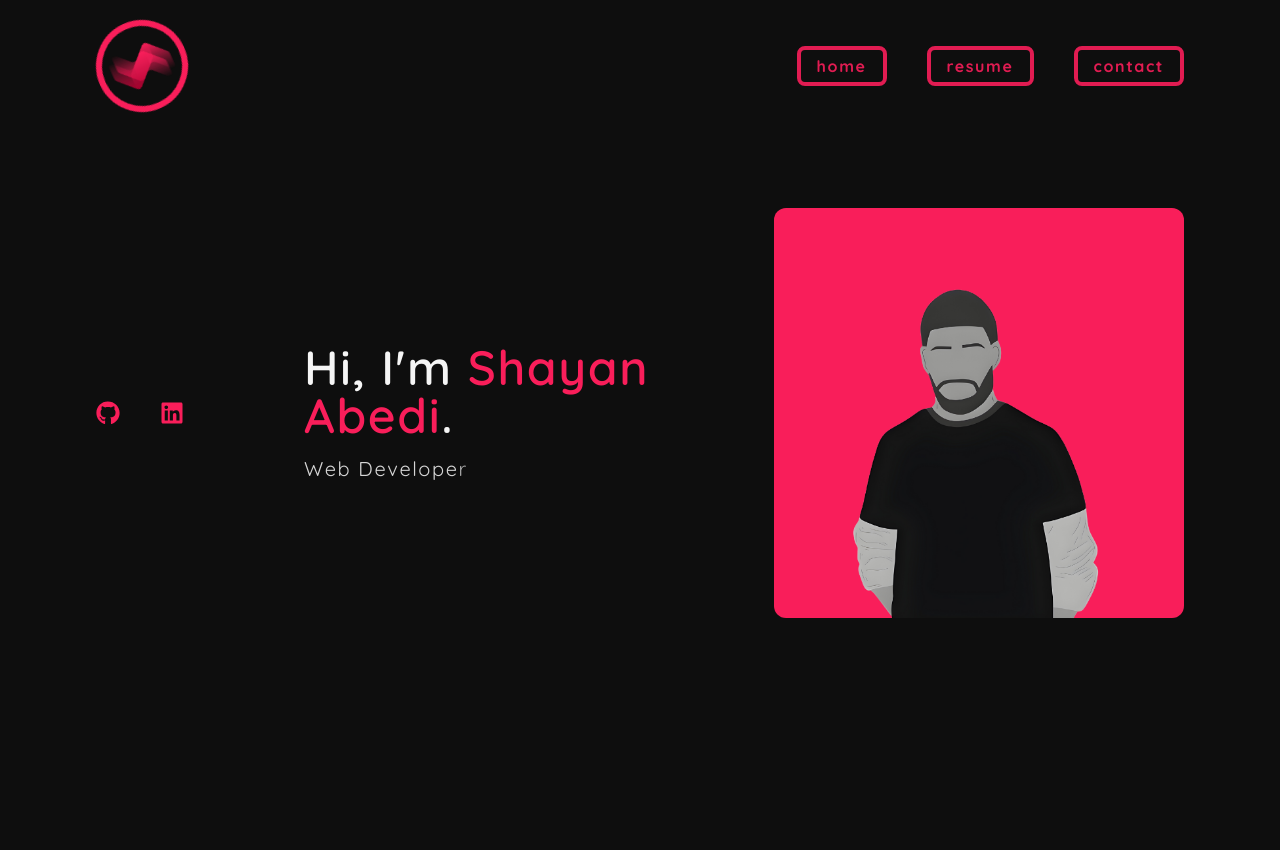
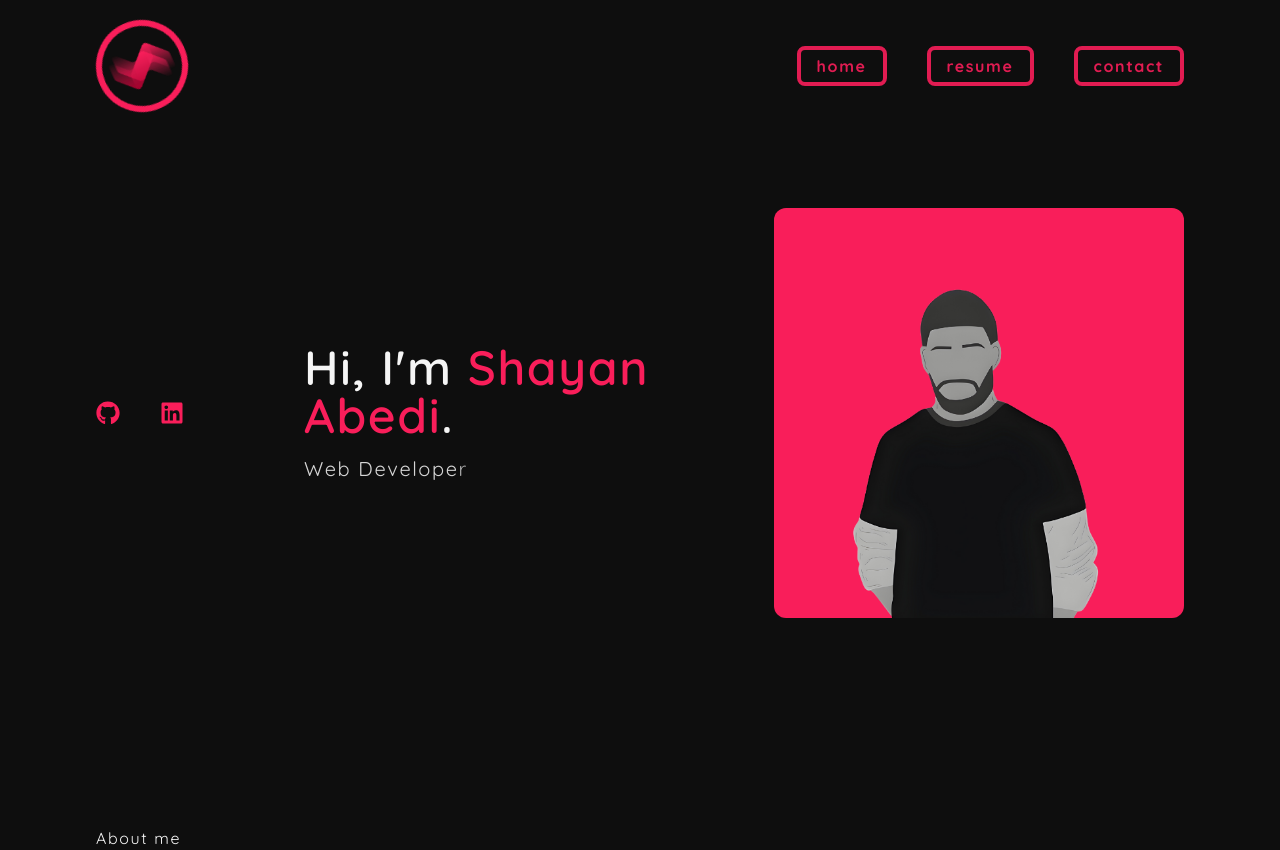
Before and after one commit to shayanabedi98/next-portfolio, a Next.js app: page / in a window 1280 px wide. Before the commit the page ends 826 px from the top, so only its background shows below. Built offline with nearby package versions, Linux system fonts and the light colour scheme.

Commit message:
update on layout padding

```diff
--- a/src/app/globals.css
+++ b/src/app/globals.css
@@ -5,9 +5,9 @@
 @tailwind utilities;
 
 :root {
-  --primary-color: rgb(14, 14, 14);
+  --primary-color: #0e0e0e;
   --secondary-color: #f91e5a;
-  --accent-color: rgb(190, 4, 54);
+  --accent-color: #be0436;
   --primary-text-color: rgb(245, 245, 245);
   --secondary-text-color: rgb(214, 214, 214);
   --font: "Quicksand", sans-serif;
@@ -23,4 +23,6 @@
 body {
   background-color: var(--primary-color);
   color: var(--primary-text-color);
+  padding: 0;
+  margin: 0;
 }
--- a/src/app/layout.tsx
+++ b/src/app/layout.tsx
@@ -1,6 +1,7 @@
 import type { Metadata } from "next";
 import { Inter } from "next/font/google";
 import "./globals.css";
+import Navbar from "@/components/universal/Navbar";
 
 const inter = Inter({ subsets: ["latin"] });
 
@@ -16,7 +17,10 @@ export default function RootLayout({
 }>) {
   return (
     <html lang="en">
-      <body className={`${inter.className} tracking-widest`}>{children}</body>
+      <body className={`${inter.className} px-24 tracking-widest`}>
+        <Navbar />
+        {children}
+      </body>
     </html>
   );
 }
--- a/src/app/page.tsx
+++ b/src/app/page.tsx
@@ -1,11 +1,11 @@
+import AboutMe from "@/components/home/AboutMe";
 import Hero from "@/components/home/Hero";
-import Navbar from "@/components/universal/Navbar";
 
 export default function Home() {
   return (
     <div>
-      <Navbar />
       <Hero />
+      <AboutMe />
     </div>
   );
 }
--- /dev/null
+++ b/src/components/home/AboutMe.tsx
@@ -0,0 +1,5 @@
+export default function AboutMe() {
+    return (
+        <h1>About me</h1>
+    )
+}
--- a/src/components/home/Hero.tsx
+++ b/src/components/home/Hero.tsx
@@ -26,8 +26,8 @@ export default function Hero() {
   };
 
   return (
-    <motion.div className="relative">
-      <div className="flex gap-20 items-center justify-center px-24 my-52">
+    <div className="">
+      <div className="flex gap-20 items-center justify-center my-52">
         <div className="">
           <Sidebar />
         </div>
@@ -70,6 +70,6 @@ export default function Hero() {
           />
         </motion.div>
       </div>
-    </motion.div>
+    </div>
   );
 }
--- a/src/components/home/Sidebar.tsx
+++ b/src/components/home/Sidebar.tsx
@@ -3,6 +3,7 @@
 import { FaGithub } from "react-icons/fa";
 import { FaLinkedin } from "react-icons/fa";
 import { motion } from "framer-motion";
+import Link from "next/link";
 
 export default function Sidebar() {
   return (
@@ -16,8 +17,12 @@ export default function Sidebar() {
         filter: { delay: 1, duration: 2, ease: "easeInOut" },
       }}
     >
-      <FaGithub fill="#f91e5a" />
-      <FaLinkedin fill="#f91e5a" />
+      <Link target="_blank" href="https://github.com/shayanabedi98?">
+        <FaGithub fill="#f91e5a" />
+      </Link>
+      <Link target="_blank" href="https://www.linkedin.com/in/shayan-abedi-6b1320185/">
+        <FaLinkedin fill="#f91e5a" />
+      </Link>
     </motion.div>
   );
 }
--- a/src/components/universal/Navbar.tsx
+++ b/src/components/universal/Navbar.tsx
@@ -8,7 +8,7 @@ import { motion } from "framer-motion";
 export default function Navbar() {
   return (
     <motion.div
-      className="flex fixed w-full justify-between py-5 px-24"
+      className="fixed w-full right-0 left-0 px-24 flex justify-between py-5"
       initial={{ top: -100, opacity: 0, filter: "blur(10px)" }}
       animate={{ top: 0, opacity: 1, filter: "blur(0px)" }}
       transition={{
```
Also changed, not shown: public/assets/toronto.jpg (added).
